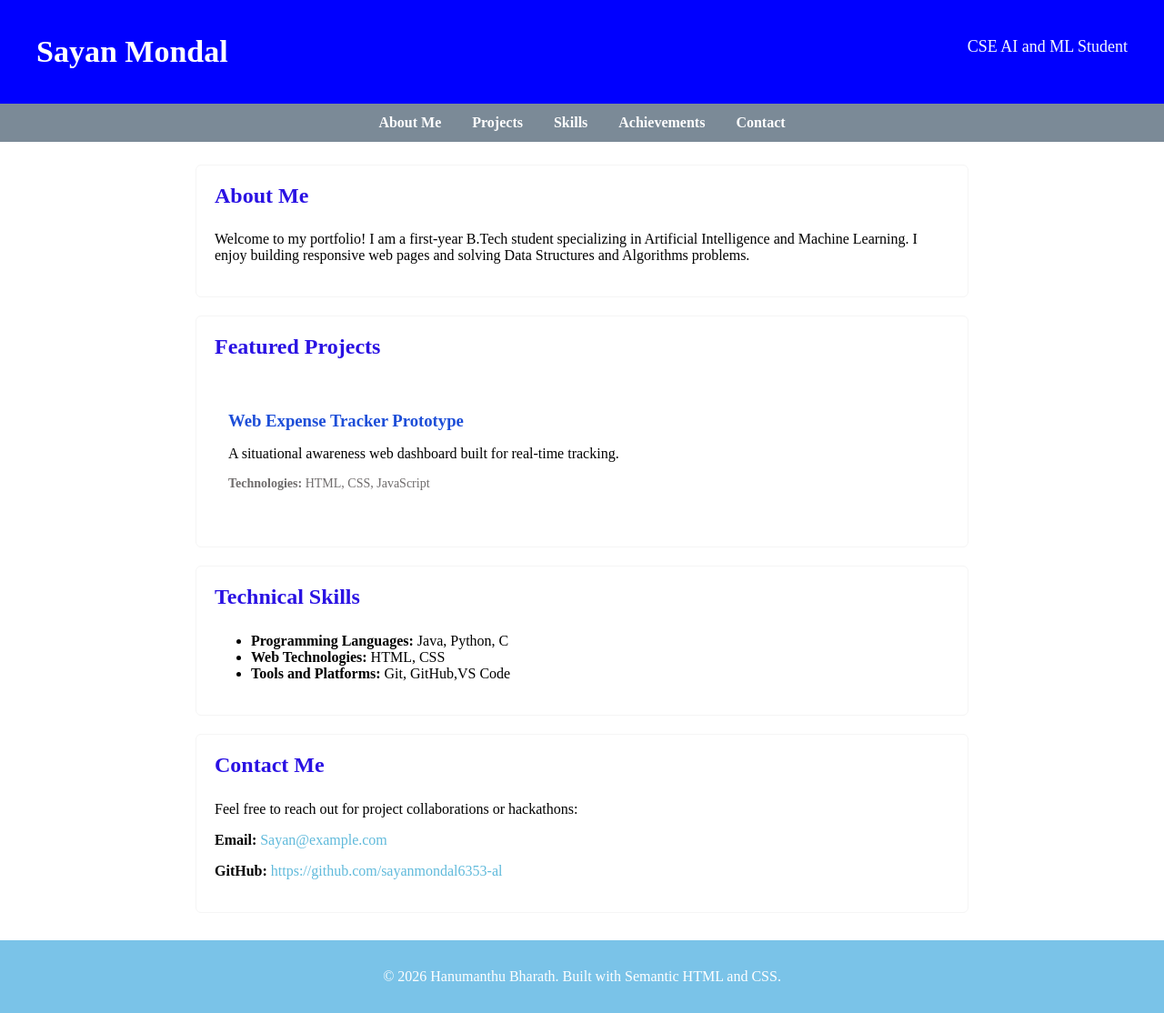
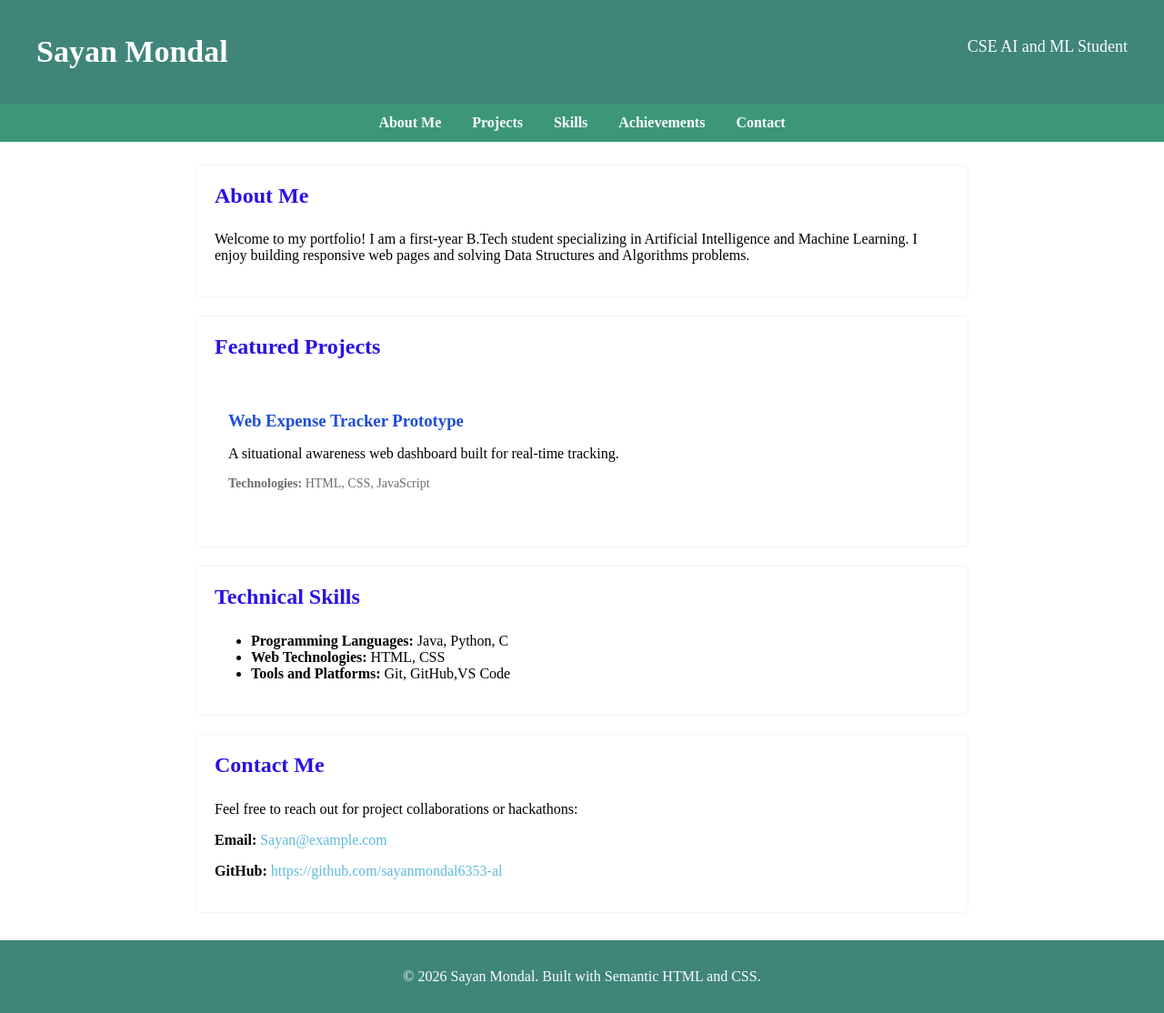
Before and after one commit to sayanmondal6353-al/WEB-DEV-LAB, a plain HTML site: page module-2/P6.html in a window 1280 px wide. Shown: the whole page at 91% size. Drawn offline with Linux system fonts and the light colour scheme.

Commit message:
Complete Module 2 (P5-P9)

```diff
--- a/module-2/P6.html
+++ b/module-2/P6.html
@@ -10,7 +10,7 @@
 
         }
         nav {
-            background-color: #7b8a97;
+            background-color: #3d967a;
             text-align: center;
             padding: 12px 0;
         }
@@ -23,7 +23,8 @@
         }
 
         nav a:hover {
-            color: #38bdf8;
+            color: #b8f838;
+            text-decoration:none;
         }
 
         main {
@@ -74,7 +75,7 @@
 
         }
         #portfolio-header {
-            background-color: blue;
+            background-color: rgb(63, 133, 122);
             color: white;
             display: flex;
             align-items: center;
@@ -87,7 +88,7 @@
         }
 
         #main-footer {
-            background-color: #7ac3e8;
+            background-color: rgb(63, 133, 122);
             color: white;
             text-align: center;
             padding: 15px;
@@ -136,7 +137,7 @@
         </section>
     </main>
     <footer id="main-footer">
-        <p>&copy; 2026 Hanumanthu Bharath. Built with Semantic HTML and CSS.</p>
+        <p>&copy; 2026 Sayan Mondal. Built with Semantic HTML and CSS.</p>
     </footer>
 
 </body>
```
